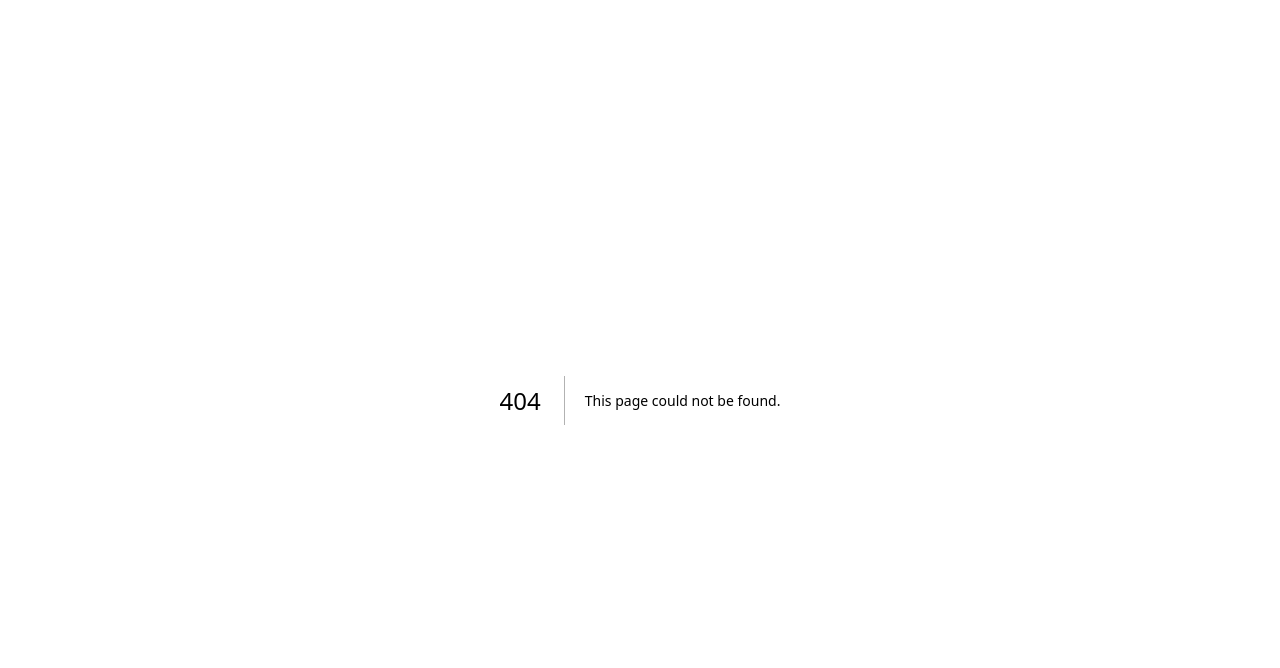
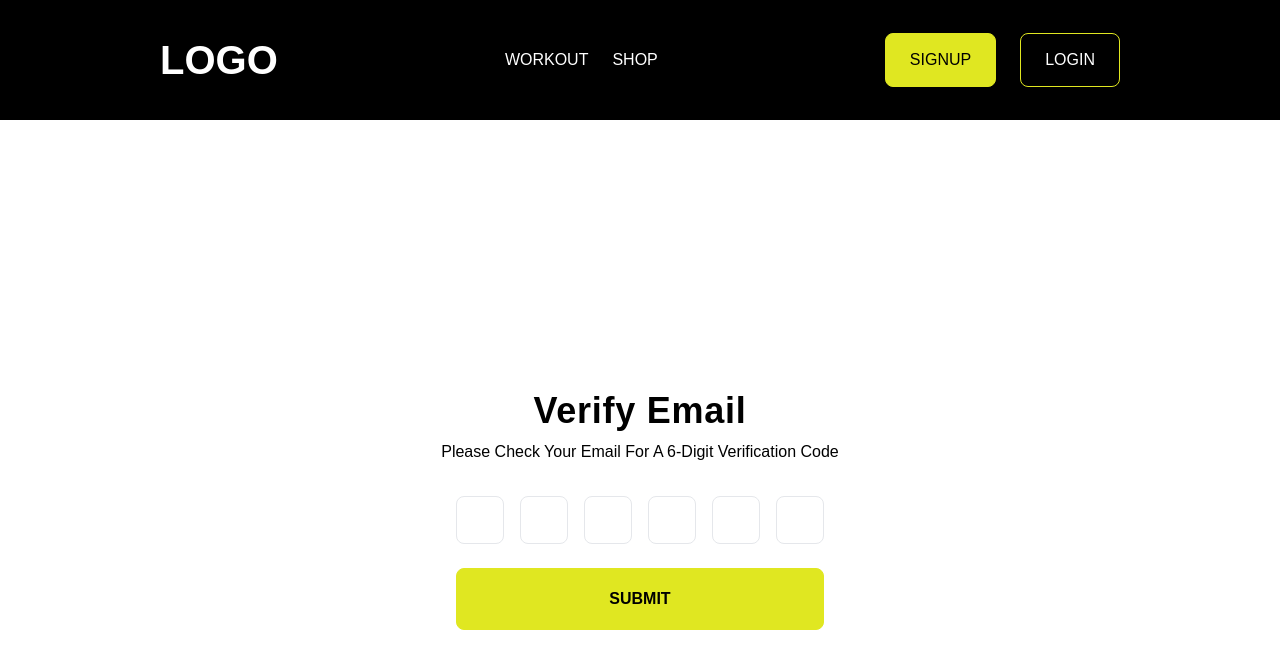
Before and after one commit to jahidhasan136/halinas2, a Next.js app: page /verify-otp in a window 1280 px wide. Before the commit this address had no page. Shown: the top 668 px of the page. Built offline with nearby package versions, Linux system fonts and the light colour scheme.

Commit message:
verify otp done

```diff
--- a/package.json
+++ b/package.json
@@ -9,6 +9,7 @@
     "lint": "next lint"
   },
   "dependencies": {
+    "clsx": "^2.1.1",
     "lucide-react": "^0.474.0",
     "next": "15.1.6",
     "next-themes": "^0.4.4",
@@ -16,7 +17,8 @@
     "react-dom": "^18.2.0",
     "react-hook-form": "^7.54.2",
     "react-icons": "^5.4.0",
-    "sonner": "^1.7.2"
+    "sonner": "^1.7.2",
+    "tailwind-merge": "^2.6.0"
   },
   "devDependencies": {
     "@eslint/eslintrc": "^3",
--- /dev/null
+++ b/src/app/(auth)/verify-otp/page.tsx
@@ -0,0 +1,12 @@
+import OtpVerify from "@/components/authpages/OtpVerify";
+import React from "react";
+
+const page = () => {
+  return (
+    <div className="container grid place-content-center items-center text-center min-h-screen pt-10 2xl:pt-0 pb-[60px] 2xl:pb-0">
+      <OtpVerify />
+    </div>
+  );
+};
+
+export default page;
--- /dev/null
+++ b/src/components/authpages/OtpVerify.tsx
@@ -0,0 +1,128 @@
+"use client";
+
+import { Input } from "@/components/ui/input";
+import { IFormInput } from "@/types/formInput";
+// import { useVerifyUserMutation } from "@/redux/api/authApi";
+// import { setUser } from "@/redux/slice/userSlice";
+// import { useRouter } from "next/navigation";
+import React, { useRef, useState } from "react";
+import { SubmitHandler, useForm } from "react-hook-form";
+import PrimaryButton from "../shared/shared-button/PrimaryButton";
+// import { useDispatch } from "react-redux";
+// import { toast } from "sonner";
+
+const OtpVerify = () => {
+  const [code, setCode] = useState<string[]>(Array(6).fill(""));
+  const inputRefs = useRef<(HTMLInputElement | null)[]>([]);
+  //   const [verifyUser, { isLoading }] = useVerifyUserMutation();
+  //   const dispatch = useDispatch();
+  //   const router = useRouter();
+
+  const {
+    handleSubmit,
+    formState: { errors },
+  } = useForm<IFormInput>();
+
+  const onSubmit: SubmitHandler<IFormInput> = async () => {
+    // const verificationCode = code.join("");
+    // if (!verificationCode || verificationCode.length !== 6) {
+    //   toast("Please enter a valid verification code.");
+    //   return;
+    // }
+    // const email = localStorage.getItem("email");
+    // const filteredData = {
+    //   otp: parseInt(verificationCode),
+    //   email: email,
+    // };
+    // console.log("Form Data:", filteredData);
+    // try {
+    //   const res = await verifyUser(filteredData).unwrap();
+    //   console.log(res);
+    //   if (res?.success === true) {
+    //     dispatch(setUser(res));
+    //     toast(res?.message);
+    //     // localStorage.removeItem("email");
+    //     router.push("/login");
+    //   }
+    //   // eslint-disable-next-line @typescript-eslint/no-unused-vars
+    // } catch (error) {}
+  };
+  const handleChange = (index: number, value: string) => {
+    if (value.length <= 1 && /^[0-9]*$/.test(value)) {
+      const newCode = [...code];
+      newCode[index] = value;
+      setCode(newCode);
+
+      // Auto-focus next input
+      if (value && index < 5) {
+        inputRefs.current[index + 1]?.focus();
+      }
+    }
+  };
+
+  const handleKeyDown = (
+    index: number,
+    e: React.KeyboardEvent<HTMLInputElement>
+  ) => {
+    if (e.key === "Backspace" && !code[index] && index > 0) {
+      inputRefs.current[index - 1]?.focus();
+    }
+  };
+
+  const handlePaste = (e: React.ClipboardEvent<HTMLInputElement>) => {
+    e.preventDefault();
+    const pastedData = e.clipboardData.getData("text").slice(0, 6);
+    if (/^[0-9]*$/.test(pastedData)) {
+      const newCode = [...code];
+      pastedData.split("").forEach((char, index) => {
+        if (index < 6) newCode[index] = char;
+      });
+      setCode(newCode);
+      // Focus last input or next empty input
+      const lastFilledIndex = newCode.findIndex((char) => !char);
+      const focusIndex = lastFilledIndex === -1 ? 5 : lastFilledIndex;
+      inputRefs.current[focusIndex]?.focus();
+    }
+  };
+  return (
+    <div className="text-center grid gap-8">
+      <div className="grid gap-2">
+        <h1 className="font-outfit text-3xl lg:text-4xl font-semibold leading-[43px] text-gray800 tracking-[0.72px]">
+          Verify Email
+        </h1>
+        <p className="text-gray600 leading-[25px] capitalize text-base">
+          Please check your email for a 6-Digit Verification Code
+        </p>
+      </div>
+      <div className="flex items-center gap-6 mx-auto">
+        <form onSubmit={handleSubmit(onSubmit)} className="space-y-6">
+          <div className="text-center space-x-4 flex justify-center items-center">
+            {code.map((digit, index) => (
+              <Input
+                key={index}
+                type="text"
+                inputMode="numeric"
+                maxLength={1}
+                value={digit}
+                onChange={(e) => handleChange(index, e.target.value)}
+                onKeyDown={(e) => handleKeyDown(index, e)}
+                onPaste={handlePaste}
+                ref={(el) => {
+                  inputRefs.current[index] = el;
+                }}
+                className="w-12 h-12 text-center text-lg font-semibold border rounded-lg focus:outline-none focus:ring-2 focus:ring-primary"
+              />
+            ))}
+            {errors.otp && (
+              <p className="text-red-500 text-sm">{errors.otp.message}</p>
+            )}
+          </div>
+
+          <PrimaryButton type="submit" className="w-full font-bold leading-5" text="Submit" />
+        </form>
+      </div>
+    </div>
+  );
+};
+
+export default OtpVerify;
--- /dev/null
+++ b/src/components/ui/input.tsx
@@ -0,0 +1,24 @@
+import * as React from "react";
+
+import { cn } from "@/lib/utils";
+
+export type InputProps = React.InputHTMLAttributes<HTMLInputElement>;
+
+const Input = React.forwardRef<HTMLInputElement, InputProps>(
+  ({ className, type, ...props }, ref) => {
+    return (
+      <input
+        type={type}
+        className={cn(
+          "border border-gray400 bg-gray25 px-4 py-[17px] rounded-lg focus-visible:outline-none placeholder:text-gray400 text-gray400 w-full",
+          className
+        )}
+        ref={ref}
+        {...props}
+      />
+    );
+  }
+);
+Input.displayName = "Input";
+
+export { Input };
--- /dev/null
+++ b/src/lib/utils.ts
@@ -0,0 +1,6 @@
+import { clsx, type ClassValue } from "clsx";
+import { twMerge } from "tailwind-merge";
+
+export function cn(...inputs: ClassValue[]) {
+  return twMerge(clsx(inputs));
+}
```
Also changed, not shown: 1 other file (tests, documents, lock files or other folders).
